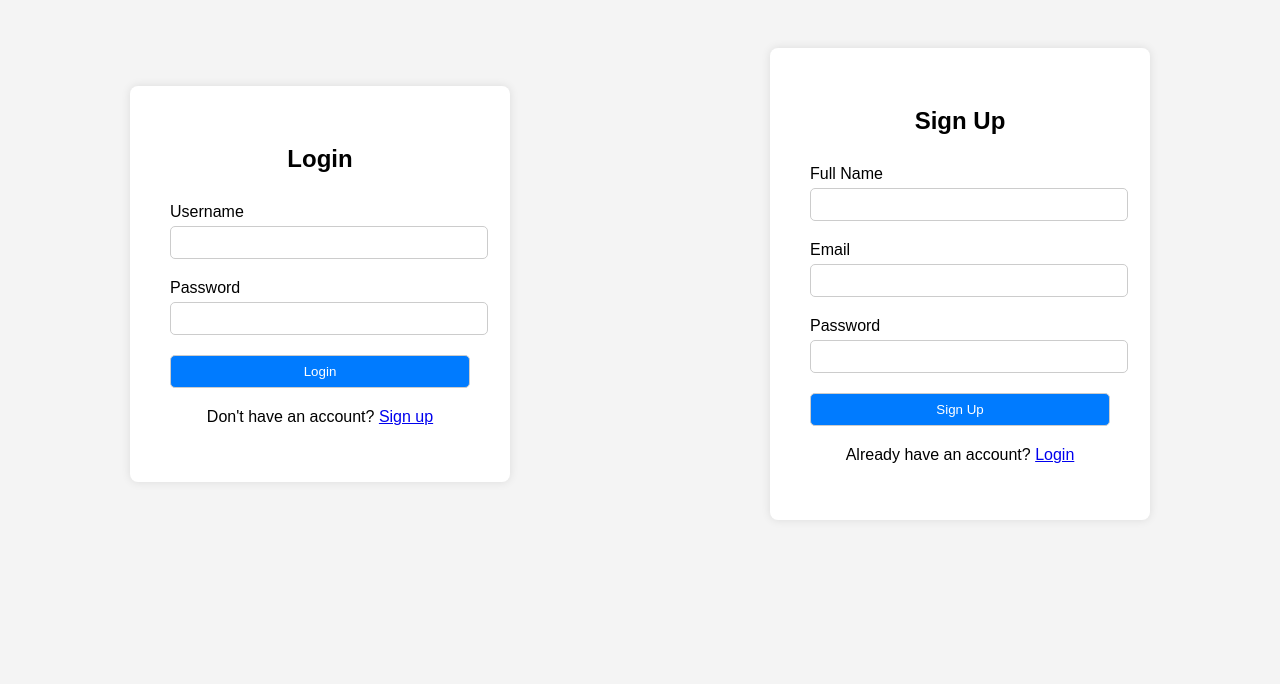
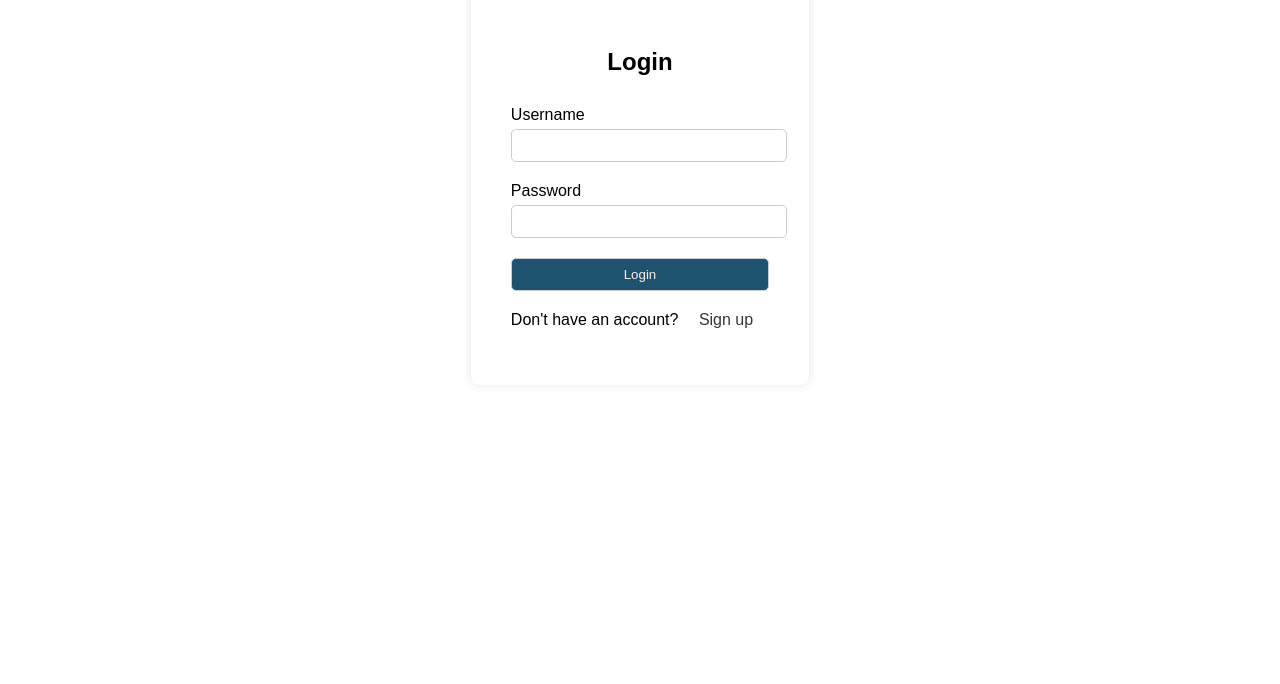
Before and after one commit to altalya/jaisriram, a plain HTML site: page userForm.html in a window 1280 px wide. Shown: the part 116-800 px from the top of the page. Drawn offline with Linux system fonts and the light colour scheme.

Commit message:
Initial commit

```diff
--- a/cart.html
+++ b/cart.html
@@ -4,7 +4,7 @@
     <meta charset="UTF-8" />
     <meta name="viewport" content="width=device-width, initial-scale=1.0" />
     <title>Shopping Cart</title>
-    <link rel="stylesheet" href="index.css" />
+    <link rel="stylesheet" href="common.css" />
     <style>
       body {
         font-family: Arial, sans-serif;
@@ -51,60 +51,17 @@
       .remove-button:hover {
         background-color: #da190b;
       }
-      @media screen and (max-width: 600px) {
-        table {
-          font-size: 14px;
-        }
-        .quantity-input {
-          width: 40px;
-        }
-      }
       .delivery-form {
         display: none;
       }
       .order-container {
         display: flex;
         justify-content: space-around;
-        width: 80%;
+        width: 100%;
       }
-      .form-container {
-        background-color: #fff;
-        border-radius: 8px;
-        box-shadow: 0 0 10px rgba(0, 0, 0, 0.1);
-        padding: 40px;
-        width: 300px;
+      .order-container .form-container {
+        width: 45%;
       }
-
-      .form-container h2 {
-        margin-bottom: 30px;
-        text-align: center;
-      }
-
-      .form-group {
-        margin-bottom: 20px;
-      }
-
-      .form-group label {
-        display: block;
-        margin-bottom: 5px;
-      }
-
-      .form-group input {
-        width: 100%;
-        padding: 8px;
-        border-radius: 5px;
-        border: 1px solid #ccc;
-      }
-
-      /* .form-group input[type="submit"] {
-        background-color: #007bff;
-        color: #fff;
-        cursor: pointer;
-      }
-
-      .form-group input[type="submit"]:hover {
-        background-color: #0056b3;
-      } */
 
       .bottom-text {
         margin-top: 20px;
@@ -115,10 +72,26 @@
         display: flex;
         justify-content: right;
       }
+      @media screen and (max-width: 600px) {
+        table {
+          font-size: 14px;
+        }
+        .quantity-input {
+          width: 40px;
+        }
+        .order-container {
+          justify-content: center;
+          flex-direction: column;
+          width: 75vw;
+        }
+        .order-container .form-container {
+          width: 100%;
+        }
+      }
     </style>
   </head>
   <body>
-    <div id="nav"></div>
+    <div id="header"></div>
     <div class="container">
       <h1>Shopping Cart</h1>
       <table id="cart-table">
@@ -169,10 +142,10 @@
               <h2>Payments</h2>
               <p>
                 Payment will be acknowledged via mail.<br />
-                Enter the note provided during payment
+                Enter the UPI ID for payment confirmation
               </p>
               <div class="form-group">
-                <label for="paymentnote">Payment Note</label>
+                <label for="paymentnote">UPI ID</label>
                 <input
                   type="text"
                   id="paymentnote"
@@ -268,12 +241,13 @@
 
       // Display cart on page load
       displayCart();
-      fetch("index.html")
+
+      //header import
+      fetch("header.html")
         .then((res) => res.text())
         .then((data) => {
-          document.getElementById("nav").innerHTML = data;
+          document.getElementById("header").innerHTML = data;
         });
-
     </script>
   </body>
 </html>
--- a/index.css
+++ b/common.css
@@ -1,5 +1,6 @@
 body {
   margin: 0;
+  padding: 0;
   font-family: Arial, sans-serif;
 }
 header {
@@ -46,7 +47,6 @@ a:link {
   border-radius: 8px;
   box-shadow: 0 0 10px rgba(0, 0, 0, 0.1);
   padding: 40px;
-  width: 300px;
 }
 
 .form-container h2 {
@@ -69,3 +69,9 @@ a:link {
   border-radius: 5px;
   border: 1px solid #ccc;
 }
+
+@media screen and (max-width: 600px) {
+  .form-container {
+    width: 80vw;
+  }
+}
--- a/userForm.html
+++ b/userForm.html
@@ -4,58 +4,12 @@
     <meta charset="UTF-8" />
     <meta name="viewport" content="width=device-width, initial-scale=1.0" />
     <title>Login Form</title>
+    <link rel="stylesheet" href="common.css" />
     <style>
-      body {
-        font-family: Arial, sans-serif;
-        background-color: #f4f4f4;
-        margin: 0;
-        padding: 0;
+      .container {
        display: flex;
-        justify-content: space-around;
-        align-items: center;
-        height: 100vh;
+       justify-content: center;
       }
-
-      .login-container {
-        background-color: #fff;
-        border-radius: 8px;
-        box-shadow: 0 0 10px rgba(0, 0, 0, 0.1);
-        padding: 40px;
-        width: 300px;
-      }
-
-      .login-container h2 {
-        margin-bottom: 30px;
-        text-align: center;
-      }
-
-      .form-group {
-        margin-bottom: 20px;
-      }
-
-      .form-group label {
-        display: block;
-        margin-bottom: 5px;
-      }
-
-      .form-group input {
-        width: 100%;
-        padding: 8px;
-        border-radius: 5px;
-        border: 1px solid #ccc;
-      }
-
-      .form-group input[type="submit"] {
-        background-color: #007bff;
-        color: #fff;
-        cursor: pointer;
-        transition: background-color 0.3s;
-      }
-
-      .form-group input[type="submit"]:hover {
-        background-color: #0056b3;
-      }
-
       .bottom-text {
         margin-top: 20px;
         text-align: center;
@@ -63,7 +17,9 @@
     </style>
   </head>
   <body>
-    <div class="login-container">
+    <div id="header"></div>
+    <div class="container">
+      <div class="form-container">
         <h2>Login</h2>
         <form>
           <div class="form-group">
@@ -75,31 +31,20 @@
             <input type="password" id="password" name="password" required />
           </div>
           <div class="form-group">
-          <input type="submit" value="Login" />
+            <input type="submit" class="button" value="Login" />
           </div>
         </form>
-      <p class="bottom-text">Don't have an account? <a href="#">Sign up</a></p>
+        <p class="bottom-text">
+          Don't have an account? <a href="#">Sign up</a>
+        </p>
       </div>
-    <div class="login-container">
-      <h2>Sign Up</h2>
-      <form>
-        <div class="form-group">
-          <label for="fullname">Full Name</label>
-          <input type="text" id="fullname" name="fullname" required />
     </div>
-        <div class="form-group">
-          <label for="email">Email</label>
-          <input type="email" id="email" name="email" required />
-        </div>
-        <div class="form-group">
-          <label for="password">Password</label>
-          <input type="password" id="password" name="password" required />
-        </div>
-        <div class="form-group">
-          <input type="submit" value="Sign Up" />
-        </div>
-      </form>
-      <p class="bottom-text">Already have an account? <a href="#">Login</a></p>
-    </div>
+    <script>
+      fetch("header.html")
+        .then((res) => res.text())
+        .then((data) => {
+          document.getElementById("header").innerHTML = data;
+        });
+    </script>
   </body>
 </html>
```
Also changed, not shown: google.html (deleted, +0 -30 lines), home.html (+17 -10 lines), product.html (+11 -20 lines), header.html (renamed from index.html), images/apple.jpg (deleted), images/background.jpeg (deleted), images/bg1.jpg (deleted), images/bg2.png (deleted), images/coconut.jpg (deleted), images/grapes.jpeg (deleted), images/logo.png (deleted), images/logo1.jpg (deleted), images/orange.jpg (deleted). Lines whose indentation alone changed are shown as unchanged.
